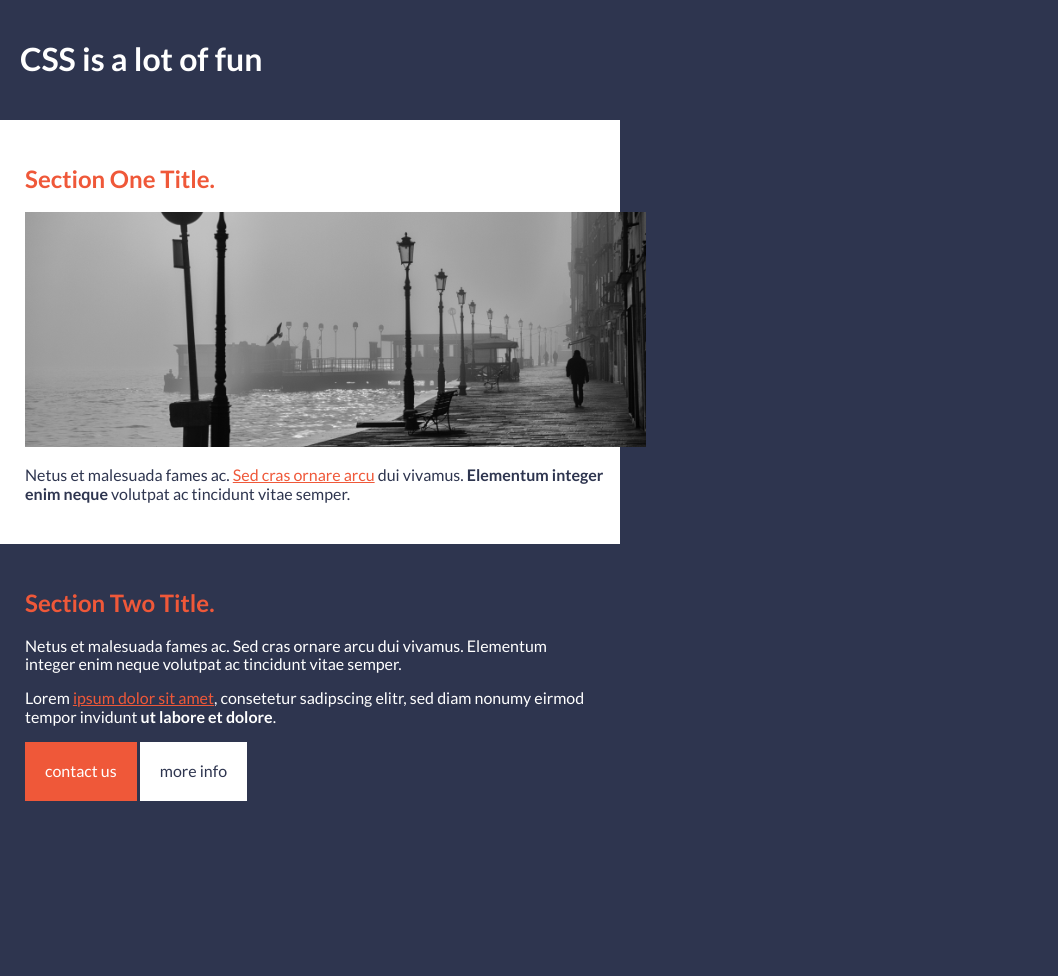
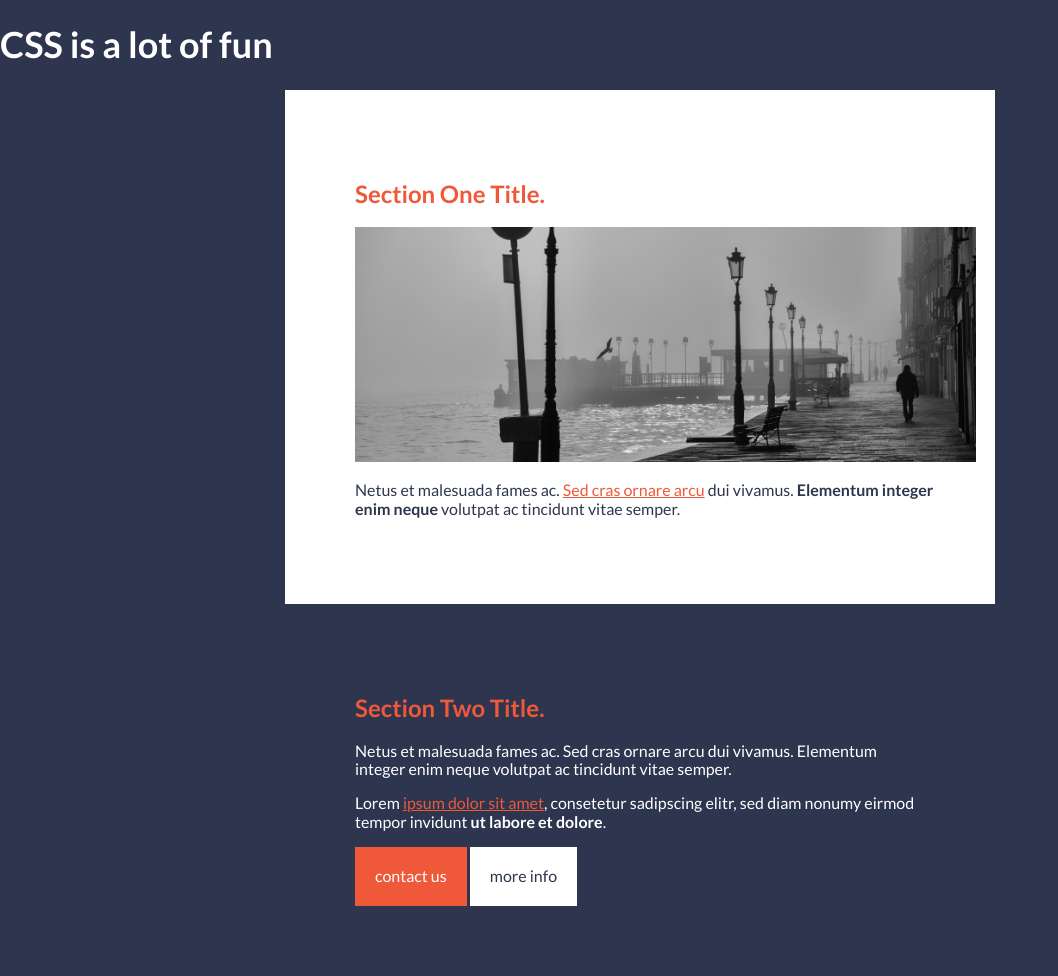
Before and after one commit to Richard105247908/fun-css, a website built with Vite: page css is a lot of fun/index.html in a window 1280 px wide. Shown: the whole page, without its empty margins (0-1058 px from the left). Before the commit the page ends 826 px from the top, so only its background shows below. Built offline with nearby package versions, Linux system fonts and the light colour scheme.

Commit message:
Removed padding from h1

```diff
--- a/css is a lot of fun/index.html
+++ b/css is a lot of fun/index.html
@@ -10,7 +10,11 @@
 </head>
 <body>
     <header>
+        <!-- Add div class -->
+         <div class="container">
+
         <h1>CSS is a lot of fun</h1>
+        </div>
     </header>
 
     <section class="section-1">
--- a/css is a lot of fun/style.css
+++ b/css is a lot of fun/style.css
@@ -4,7 +4,7 @@ body{
     color: #fff;
 }
 h1{
-    padding: 20px 0 20px 20px;
+    font-size: 36px;
 }
 
 h2{
@@ -12,6 +12,8 @@ h2{
 }
 section{
     width: 620px;
+    margin: 0 auto;
+    padding: 45px;
 }
 
 .section-1{
```
